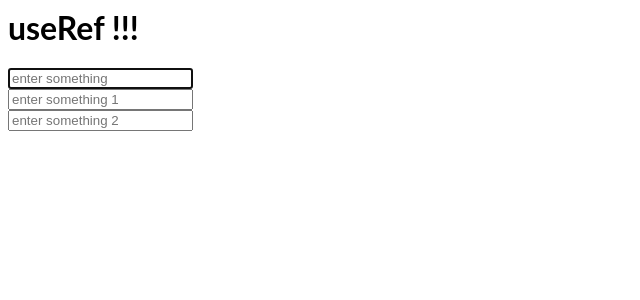
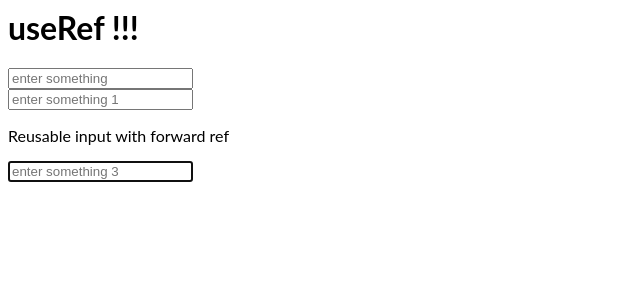
Before and after one commit to ShakibAhmed007/react-dev-useRef, a React (Create React App) app: page / in a window 1280 px wide. Shown: the top 300 px of the page, without its empty margins (0-640 px from the left). Built offline with nearby package versions, Linux system fonts and the light colour scheme.

Commit message:
1 file modified, 1 added

```diff
--- a/src/Form.js
+++ b/src/Form.js
@@ -1,4 +1,5 @@
 import React, { useEffect, useRef } from 'react';
+import Input from './Input';
 
 const Form = () => {
   const inputRef = useRef(null);
@@ -9,11 +10,12 @@ const Form = () => {
   }, []);
   return (
     <div>
-      <input ref={inputRef} type="text" placeholder="enter something" />
-      <br/>
+      <input type="text" placeholder="enter something" />
+      <br />
       <input type="text" placeholder="enter something 1" />
-      <br/>
-      <input type="text" placeholder="enter something 2" />
+      <br />
+      <p> Reusable input with forward ref</p>
+      <Input ref={inputRef} type="text" placeholder="enter something 3" />
     </div>
   );
 };
--- /dev/null
+++ b/src/Input.js
@@ -0,0 +1,8 @@
+import React from 'react';
+
+const Input = (props, ref) => {
+  const { type, placeholder } = props;
+  return <input ref={ref} type={type} placeholder={placeholder} />;
+};
+const forwardedInput = React.forwardRef(Input);
+export default forwardedInput;
```
